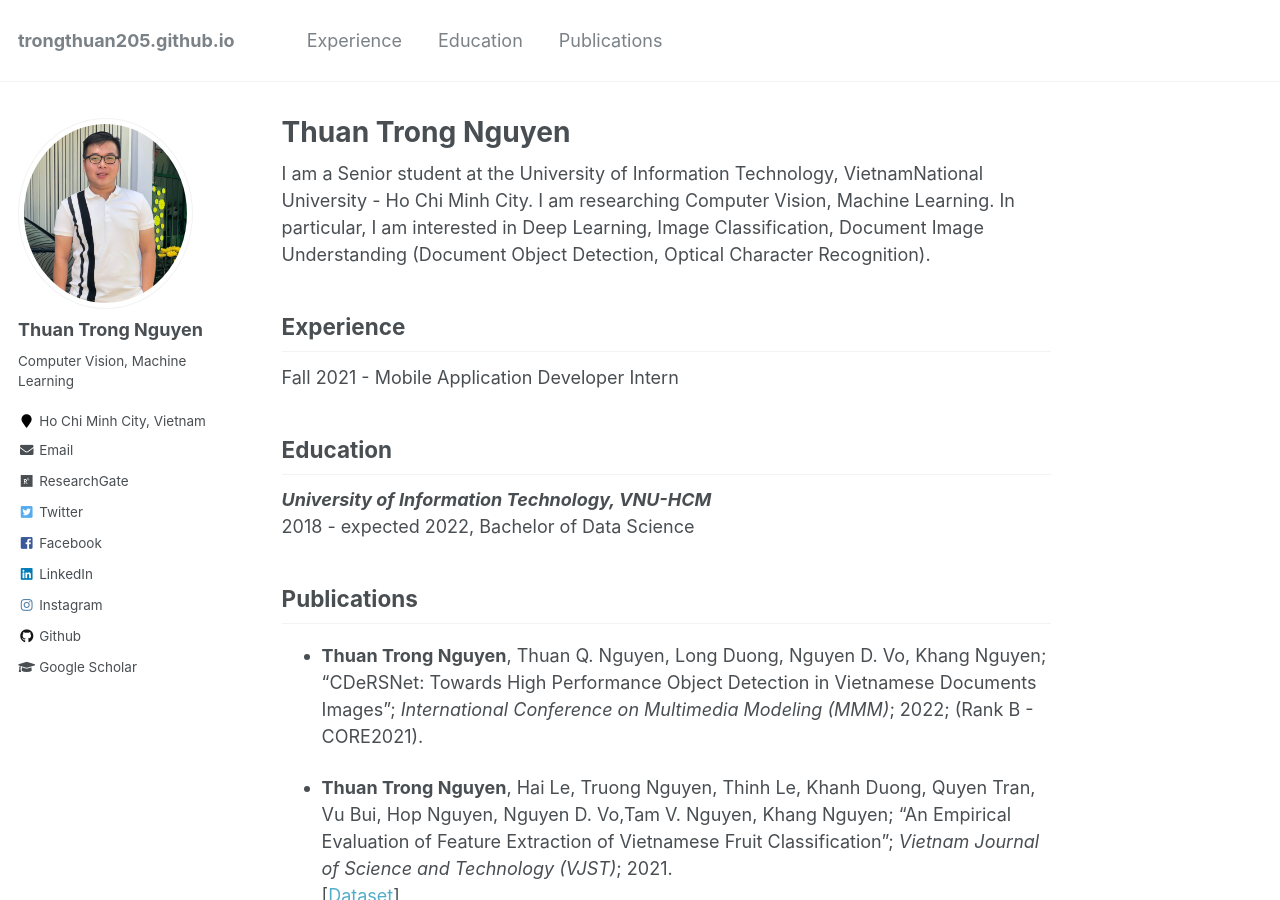
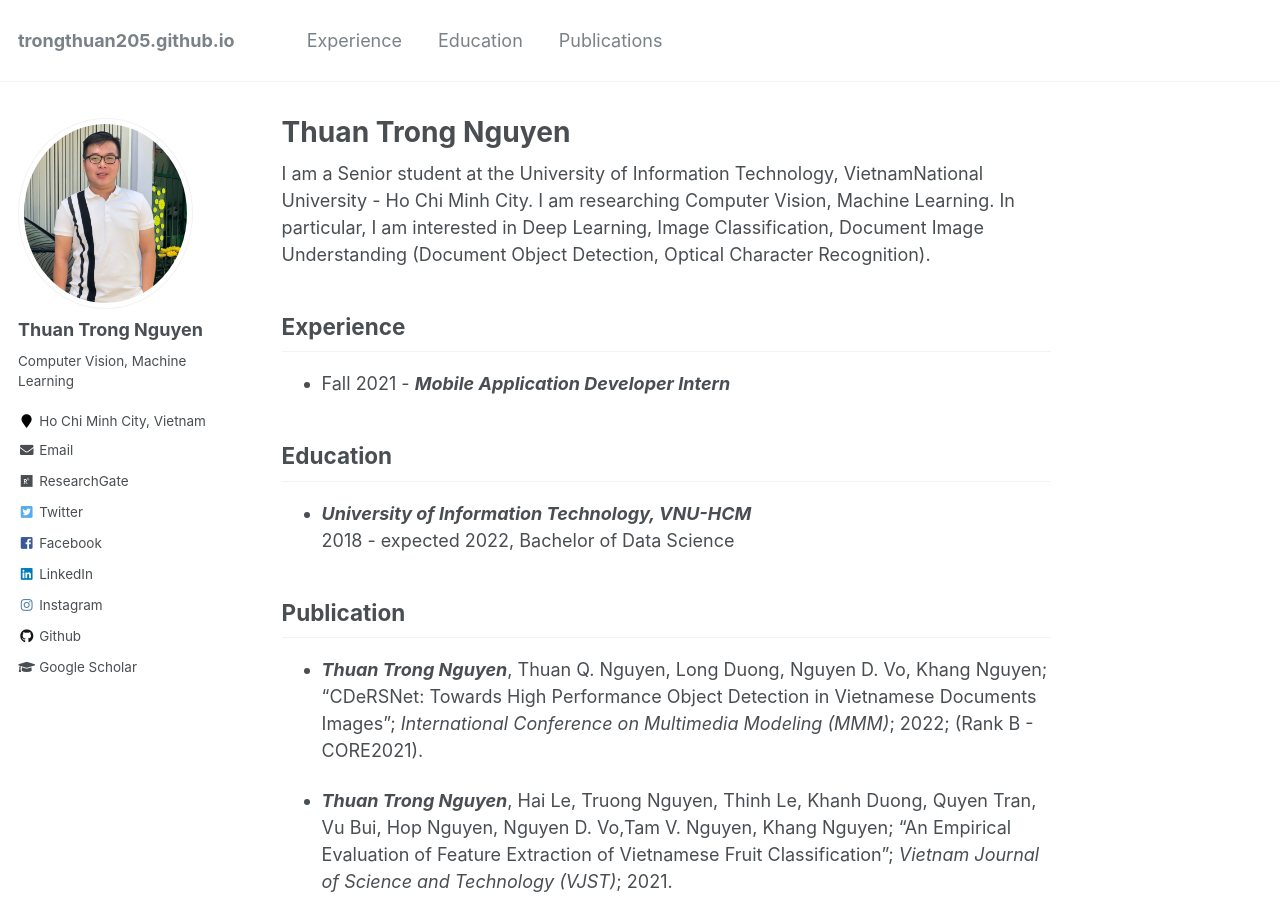
Before and after one commit to trongthuan205/trongthuan205.github.io, a Jekyll site: the page built from _pages/about.md, in a window 1280 px wide and 900 px high. Built offline with Jekyll 4.4.1, drawn with Linux system fonts in a browser that asks for light colours.

Commit message:
Update bio

```diff
--- a/_pages/about.md
+++ b/_pages/about.md
@@ -15,29 +15,28 @@ I am a Senior student at the University of Information Technology, VietnamNation
 <!-- ***University of Information Technology, VNU-HCM***<br/>
 Jul 2017 - Present, Researcher<br/>
 Working on computer vision and deep learning.<sbr/> -->
-Fall 2021 - Mobile Application Developer Intern
+* Fall 2021 - ***Mobile Application Developer Intern***
 
 ## <a name="edu"></a> Education
 
-***University of Information Technology, VNU-HCM***<br/>
+* ***University of Information Technology, VNU-HCM***<br/>
 2018 - expected 2022, Bachelor of Data Science
-<!-- 2018, MSc, Computer Science<br/>
-2013, BSc, Infomation Technology<br/> -->
 
-## <a name="publication"></a> Publications
-* **Thuan Trong Nguyen**, Thuan Q. Nguyen, Long Duong, Nguyen D. Vo, Khang Nguyen; "CDeRSNet: Towards High Performance Object Detection in Vietnamese Documents Images"; *International Conference on Multimedia Modeling (MMM)*; 2022; (Rank B - CORE2021).
 
-* **Thuan Trong Nguyen**, Hai Le, Truong Nguyen, Thinh Le, Khanh Duong, Quyen Tran, Vu Bui, Hop Nguyen, Nguyen D. Vo,Tam V. Nguyen, Khang Nguyen; "An Empirical Evaluation of Feature Extraction of Vietnamese Fruit Classification"; *Vietnam Journal of Science and Technology (VJST)*; 2021.
+## <a name="publication"></a> Publication
+* ***Thuan Trong Nguyen***, Thuan Q. Nguyen, Long Duong, Nguyen D. Vo, Khang Nguyen; "CDeRSNet: Towards High Performance Object Detection in Vietnamese Documents Images"; *International Conference on Multimedia Modeling (MMM)*; 2022; (Rank B - CORE2021).
+
+* ***Thuan Trong Nguyen***, Hai Le, Truong Nguyen, Thinh Le, Khanh Duong, Quyen Tran, Vu Bui, Hop Nguyen, Nguyen D. Vo,Tam V. Nguyen, Khang Nguyen; "An Empirical Evaluation of Feature Extraction of Vietnamese Fruit Classification"; *Vietnam Journal of Science and Technology (VJST)*; 2021.
 <br/>
 [[Dataset](https://github.com/nguyenvd-uit/uit-together-dataset/blob/main/UIT-VinaFruit20.md)]
 
-* Linh Truong Dieu, **Thuan Trong Nguyen**, Nguyen D. Vo,Tam V. Nguyen, Khang Nguyen; "Parsing Digitized Vietnamese Paper Documents"; *International Conference on Computer Analysis of Images and Patterns (CAIP)*; 2021; (Rank B - CORE2021).
+* Linh Truong Dieu, ***Thuan Trong Nguyen***, Nguyen D. Vo,Tam V. Nguyen, Khang Nguyen; "Parsing Digitized Vietnamese Paper Documents"; *International Conference on Computer Analysis of Images and Patterns (CAIP)*; 2021; (Rank B - CORE2021).
 <br/>
 [[PDF](https://link.springer.com/chapter/10.1007/978-3-030-89128-2_37)],
 [[Dataset](https://github.com/nguyenvd-uit/uit-together-dataset/blob/main/UIT-DODV.md)]
 
 
-* **Thuan Trong Nguyen**, Thuan Q. Nguyen, Dung Vo, Vi Nguyen, Ngoc Ho, Nguyen D. Vo, Kiet Van Nguyen, Khang Nguyen; "VinaFood21:  A Novel Dataset for Evaluating Vietnamese Food Recognition"; *International Conference on Research, Innovation and Vision for the Future (RIVF)*;2021.
+* ***Thuan Trong Nguyen***, Thuan Q. Nguyen, Dung Vo, Vi Nguyen, Ngoc Ho, Nguyen D. Vo, Kiet Van Nguyen, Khang Nguyen; "VinaFood21:  A Novel Dataset for Evaluating Vietnamese Food Recognition"; *International Conference on Research, Innovation and Vision for the Future (RIVF)*;2021.
 <br/>
 [[PDF](https://www.researchgate.net/publication/352900778_VinaFood21_A_Novel_Dataset_for_Evaluating_Vietnamese_Food_Recognition)],
 [[Dataset](https://github.com/nguyenvd-uit/uit-together-dataset/blob/main/VinaFood21.md)]
```
